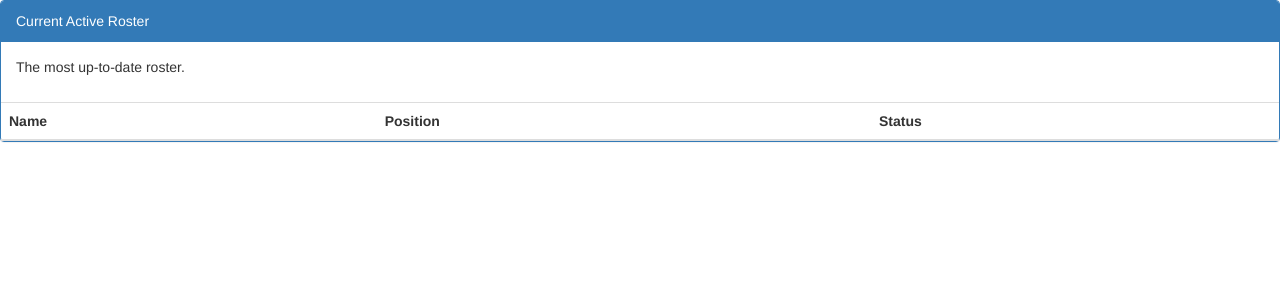
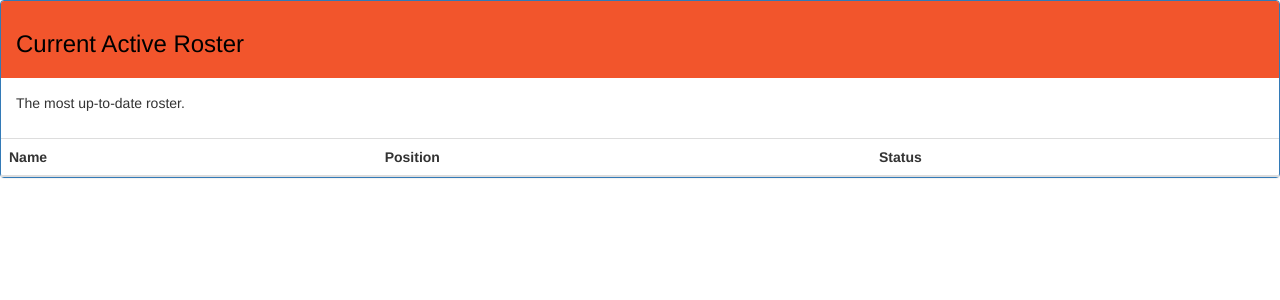
Before and after one commit to joshwertheim/SFGinfo, a Python web app: template templates/roster.html in a window 1280 px wide. Shown: the top 300 px of the page. Run offline with Jinja, Linux system fonts and the light colour scheme; the template is opened without the code that fills it, so the values that code supplies are empty; some libraries are stand-ins or nearby versions.

Commit message:
added a little css, removed unnecessary stylesheet call from index.html

```diff
--- /dev/null
+++ b/static/style.css
@@ -0,0 +1,10 @@
+.panel-primary>.panel-heading {
+color: #000;
+background-color: #F2552C;
+border-color: #F2552C;
+}
+
+a {
+color: #F2552C;
+text-decoration: none;
+}
--- a/templates/index.html
+++ b/templates/index.html
@@ -6,7 +6,6 @@
 <head>
     <meta charset="utf-8"/>
     <title>SFG Info</title>
-    <link rel="stylesheet" type="text/css" href="styles/style.css">
 </head>
 
 <body>
--- a/templates/roster.html
+++ b/templates/roster.html
@@ -1,11 +1,12 @@
 <!DOCTYPE html>
 <link rel="stylesheet" href="https://maxcdn.bootstrapcdn.com/bootstrap/3.3.2/css/bootstrap.min.css">
+<link rel="stylesheet" type="text/css" href="../static/style.css">
 {% autoescape true %}
 <html>
 <body>
     <div class="panel panel-primary">
       <!-- Default panel contents -->
-      <div class="panel-heading">Current Active Roster</div>
+      <div class="panel-heading"><h3>Current Active Roster</h3></div>
       <div class="panel-body">
         <p>The most up-to-date roster.</p>
       </div>
```
